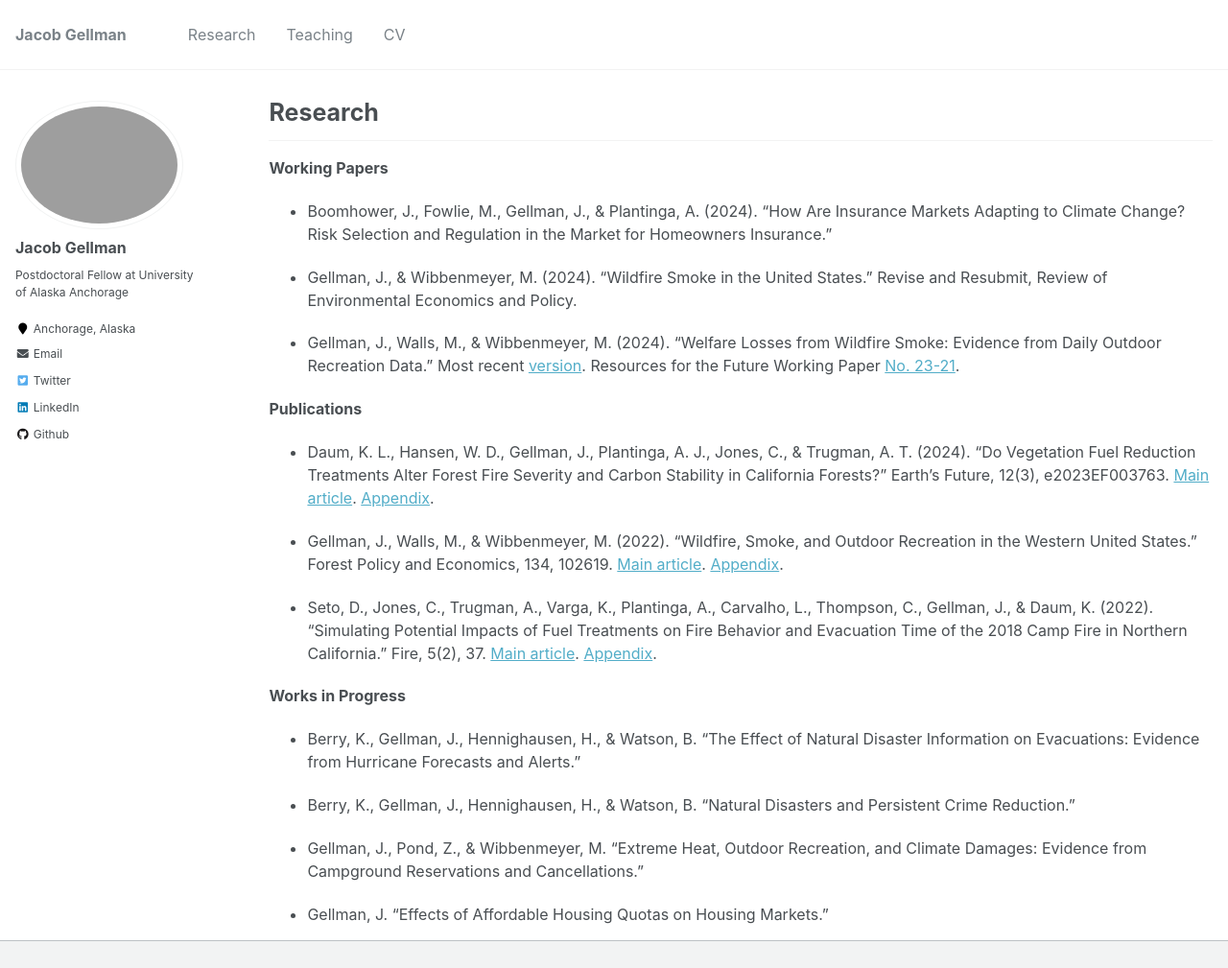
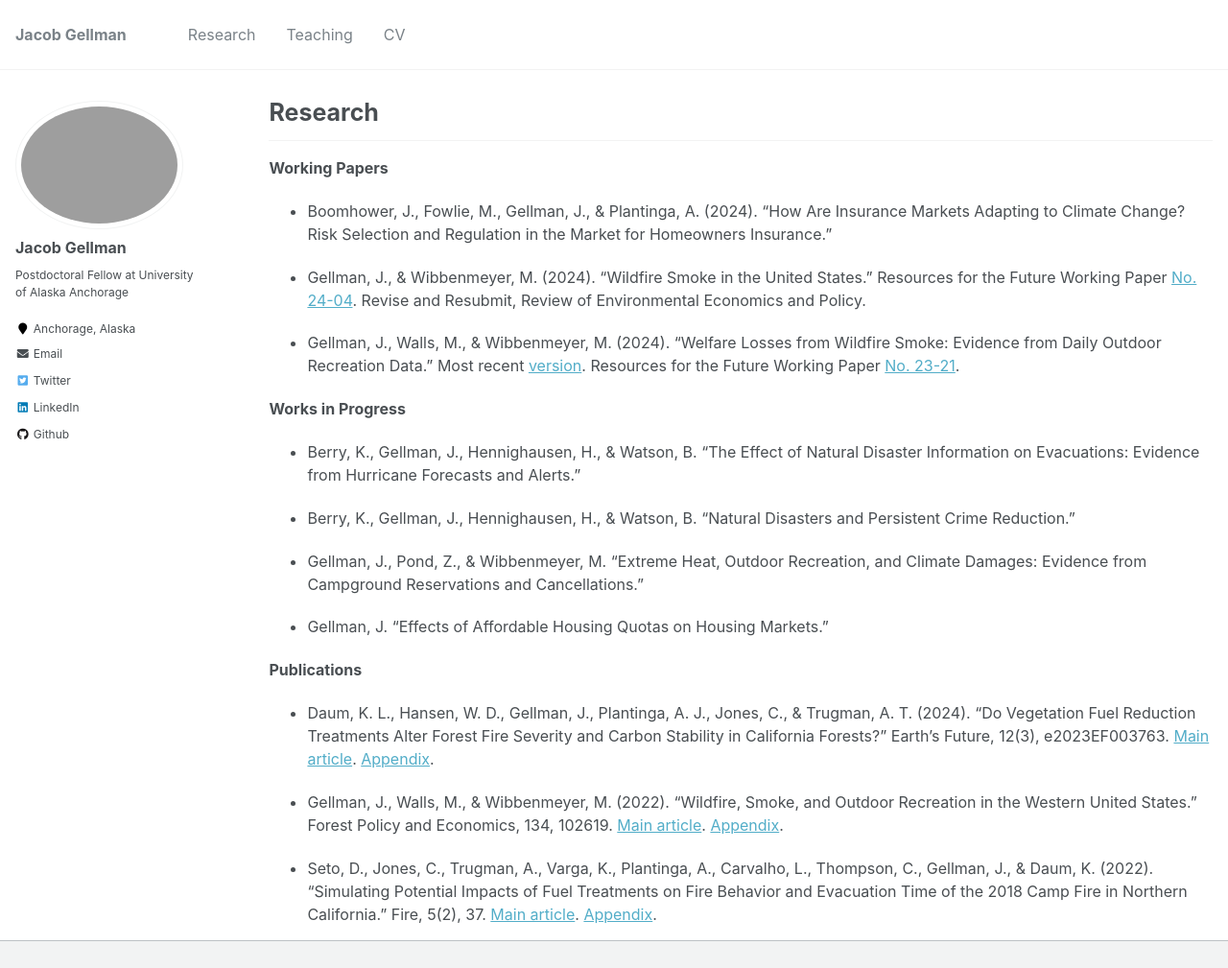
Before and after one commit to jacobgellman/jacobgellman.github.io, a Jekyll site: the page built from _pages/research.md, in a window 1280 px wide and 1161 px high, cut to the strip 0-1009 px from the top of the window. Shown: the whole strip at 96% size. Built offline with Jekyll 4.4.1, drawn with Linux system fonts in a browser that asks for light colours; some of the changed lines change nothing that is shown.

Commit message:
CV and research update and Gellman and Wibbenmeyer (2024) upload

```diff
--- a/_pages/research.md
+++ b/_pages/research.md
@@ -12,16 +12,9 @@ author_profile: true
 **Working Papers**
 * Boomhower, J., Fowlie, M., Gellman, J., & Plantinga, A. (2024). "How Are Insurance Markets Adapting to Climate Change? Risk Selection and Regulation in the Market for Homeowners Insurance."
 
-* Gellman, J., & Wibbenmeyer, M. (2024). "Wildfire Smoke in the United States." Revise and Resubmit, Review of Environmental Economics and Policy.
+* Gellman, J., & Wibbenmeyer, M. (2024). "Wildfire Smoke in the United States." Resources for the Future Working Paper [No. 24-04](https://jacobgellman.github.io/files/gellman_wibbenmeyer_2024-wildfire_smoke_in_united_states.pdf). Revise and Resubmit, Review of Environmental Economics and Policy.
 
 * Gellman, J., Walls, M., & Wibbenmeyer, M. (2024). "Welfare Losses from Wildfire Smoke: Evidence from Daily Outdoor Recreation Data." Most recent [version](https://jacobgellman.github.io/files/gellman_et_al_2024-welfare_losses_wildfire_smoke_recreation.pdf). Resources for the Future Working Paper [No. 23-21](https://jacobgellman.github.io/files/gellman_et_al_2023-wf_smoke_rec_rff_23-21.pdf).
-
-**Publications**
-* Daum, K. L., Hansen, W. D., Gellman, J., Plantinga, A. J., Jones, C., & Trugman, A. T. (2024). "Do Vegetation Fuel Reduction Treatments Alter Forest Fire Severity and Carbon Stability in California Forests?" Earth's Future, 12(3), e2023EF003763. [Main article](https://jacobgellman.github.io/files/daum_et_al_2024-vegetation_treatments_carbon_fire.pdf). [Appendix](https://jacobgellman.github.io/files/daum_et_al_2024-vegetation_treatments_carbon_fire_appendix.pdf).
-
-* Gellman, J., Walls, M., & Wibbenmeyer, M. (2022). "Wildfire, Smoke, and Outdoor Recreation in the Western United States." Forest Policy and Economics, 134, 102619. [Main article](https://jacobgellman.github.io/files/gellman_et_al_2022-wildfire_smoke_recreation.pdf). [Appendix](https://jacobgellman.github.io/files/gellman_et_al_2022-wildfire_smoke_recreation_appendix.pdf).
-
-* Seto, D., Jones, C., Trugman, A., Varga, K., Plantinga, A., Carvalho, L., Thompson, C., Gellman, J., & Daum, K. (2022). "Simulating Potential Impacts of Fuel Treatments on Fire Behavior and Evacuation Time of the 2018 Camp Fire in Northern California." Fire, 5(2), 37. [Main article](https://jacobgellman.github.io/files/seto_et_al_2022-fuel_treatments_camp_fire.pdf). [Appendix](https://jacobgellman.github.io/files/seto_et_al_2022-fuel_treatments_camp_fire_appendix.pdf).
 
 **Works in Progress**
 * Berry, K., Gellman, J., Hennighausen, H., & Watson, B. "The Effect of Natural Disaster Information on Evacuations: Evidence from Hurricane Forecasts and Alerts."
@@ -31,3 +24,10 @@ author_profile: true
 * Gellman, J., Pond, Z., & Wibbenmeyer, M. "Extreme Heat, Outdoor Recreation, and Climate Damages: Evidence from Campground Reservations and Cancellations."
 
 * Gellman, J. "Effects of Affordable Housing Quotas on Housing Markets."
+
+**Publications**
+* Daum, K. L., Hansen, W. D., Gellman, J., Plantinga, A. J., Jones, C., & Trugman, A. T. (2024). "Do Vegetation Fuel Reduction Treatments Alter Forest Fire Severity and Carbon Stability in California Forests?" Earth's Future, 12(3), e2023EF003763. [Main article](https://jacobgellman.github.io/files/daum_et_al_2024-vegetation_treatments_carbon_fire.pdf). [Appendix](https://jacobgellman.github.io/files/daum_et_al_2024-vegetation_treatments_carbon_fire_appendix.pdf).
+
+* Gellman, J., Walls, M., & Wibbenmeyer, M. (2022). "Wildfire, Smoke, and Outdoor Recreation in the Western United States." Forest Policy and Economics, 134, 102619. [Main article](https://jacobgellman.github.io/files/gellman_et_al_2022-wildfire_smoke_recreation.pdf). [Appendix](https://jacobgellman.github.io/files/gellman_et_al_2022-wildfire_smoke_recreation_appendix.pdf).
+
+* Seto, D., Jones, C., Trugman, A., Varga, K., Plantinga, A., Carvalho, L., Thompson, C., Gellman, J., & Daum, K. (2022). "Simulating Potential Impacts of Fuel Treatments on Fire Behavior and Evacuation Time of the 2018 Camp Fire in Northern California." Fire, 5(2), 37. [Main article](https://jacobgellman.github.io/files/seto_et_al_2022-fuel_treatments_camp_fire.pdf). [Appendix](https://jacobgellman.github.io/files/seto_et_al_2022-fuel_treatments_camp_fire_appendix.pdf).
```
Also changed, not shown: 2 other files.
